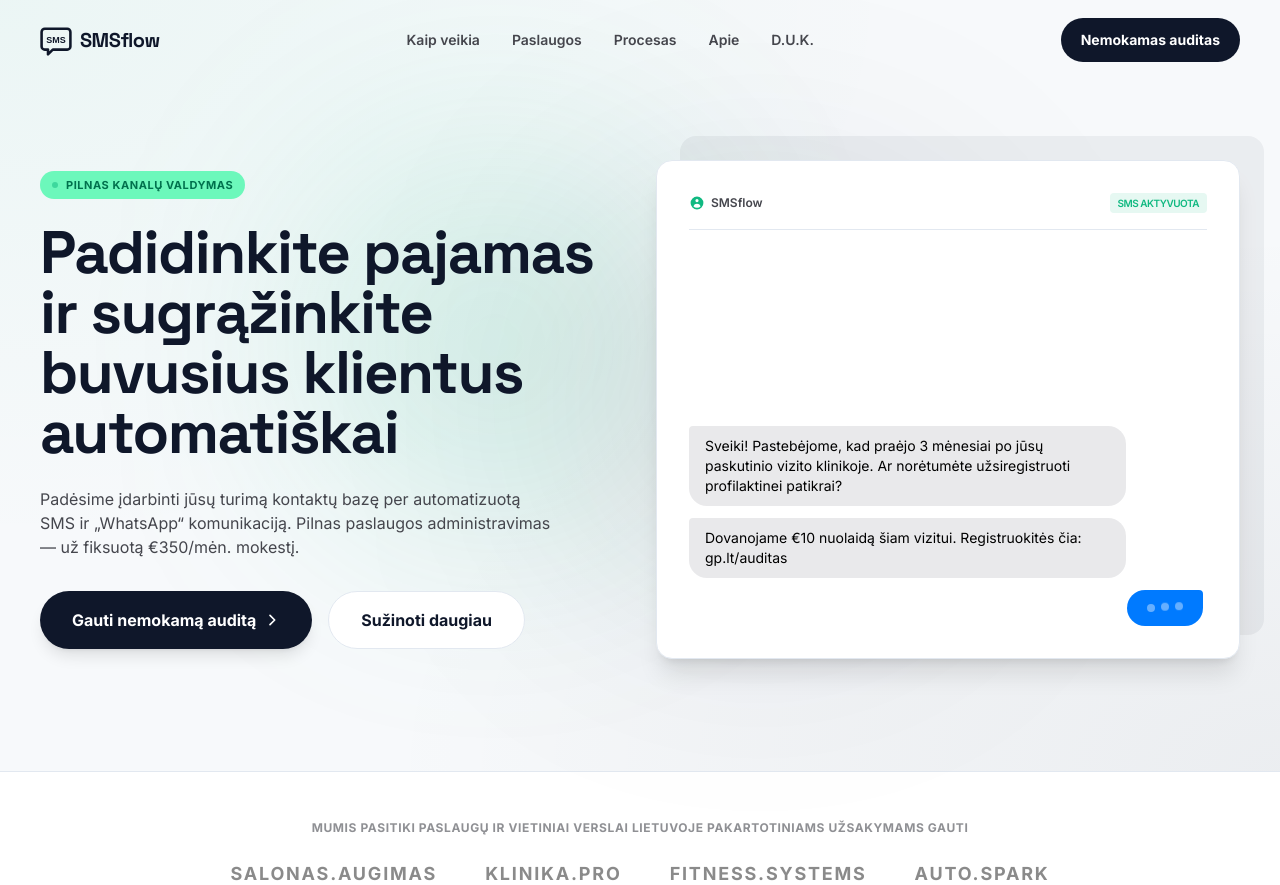
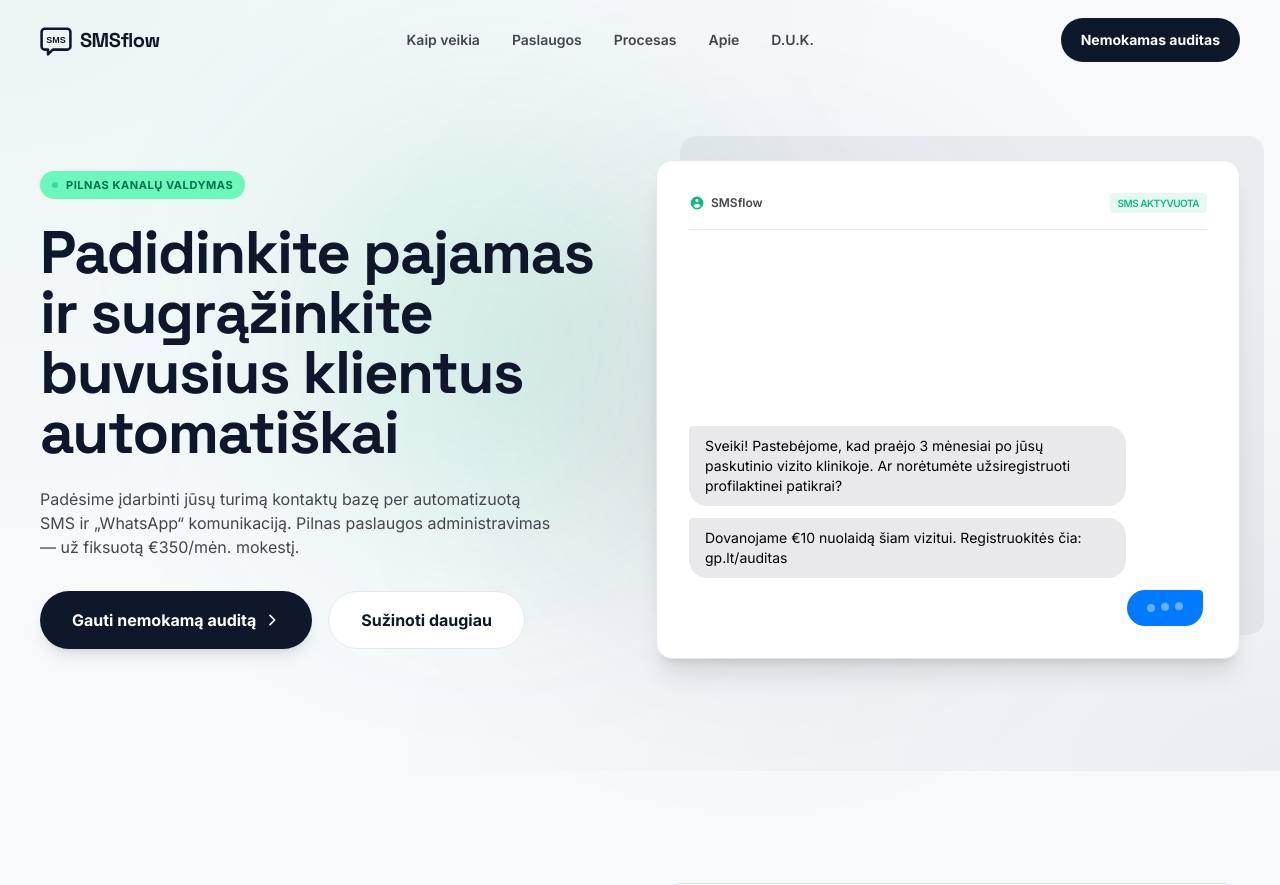
Before and after one commit to evseic/sms-retention-system, a Next.js app: page / in a window 1280 px wide. Shown: the top 885 px of the page. Built offline with nearby package versions, Linux system fonts and the light colour scheme.

Commit message:
Upload src/app/page.tsx via deployment automation

```diff
--- a/src/app/page.tsx
+++ b/src/app/page.tsx
@@ -491,21 +491,6 @@ export default function Home() {
             </div>
             {/* Decorative stack shadow backing */}
             <div className="absolute -top-6 -right-6 w-full h-full bg-deep-navy/5 rounded-2xl -z-10"></div>
-          </div>
-        </div>
-      </section>
-
-      {/* Logo Strip */}
-      <section className="py-12 border-y border-border-subtle bg-white overflow-hidden">
-        <div className="max-w-container-max mx-auto px-margin-mobile text-center">
-          <p className="text-xs uppercase font-bold tracking-wider text-on-surface-variant/60 mb-6">
-            Mumis pasitiki paslaugų ir vietiniai verslai Lietuvoje pakartotiniams užsakymams gauti
-          </p>
-          <div className="flex flex-wrap justify-center items-center gap-12 opacity-50 grayscale">
-            <span className="text-lg font-bold tracking-widest text-deep-navy">SALONAS.AUGIMAS</span>
-            <span className="text-lg font-bold tracking-widest text-deep-navy">KLINIKA.PRO</span>
-            <span className="text-lg font-bold tracking-widest text-deep-navy">FITNESS.SYSTEMS</span>
-            <span className="text-lg font-bold tracking-widest text-deep-navy">AUTO.SPARK</span>
           </div>
         </div>
       </section>
```
